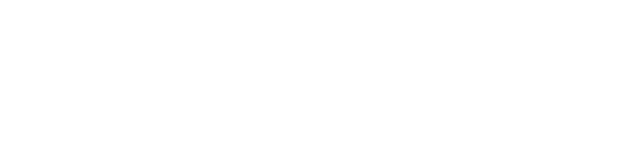
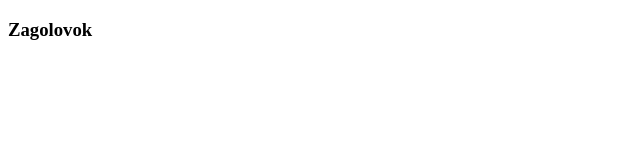
Before and after one commit to Hakob-Perixanyan/test-1, a plain HTML site: page index.html in a window 1280 px wide. Shown: the whole page, without its empty margins (0-640 px from the left). Drawn offline with Linux system fonts and the light colour scheme.

```diff
--- a/index.html
+++ b/index.html
@@ -7,6 +7,6 @@
     <title>Document</title>
 </head>
 <body>
-
+    <h3>Zagolovok</h3>
 </body>
 </html>
```
Also changed, not shown: style.css (added).
